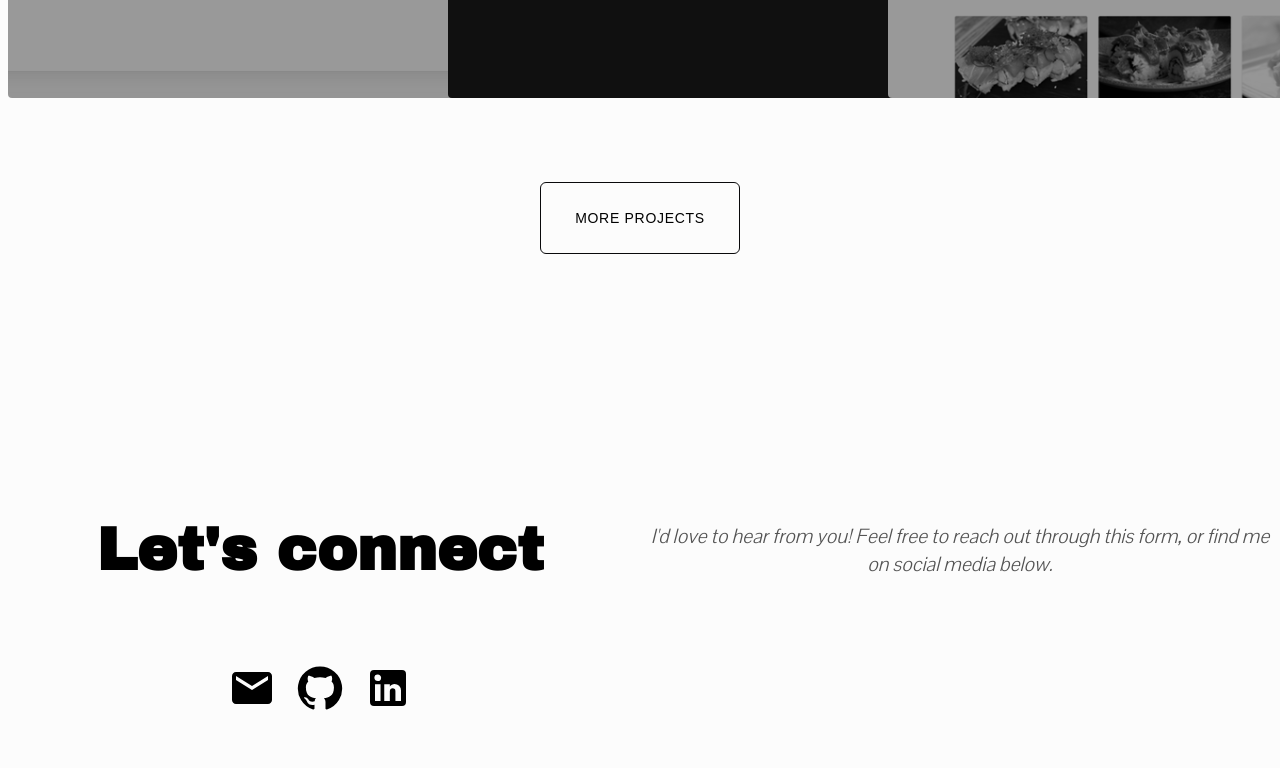
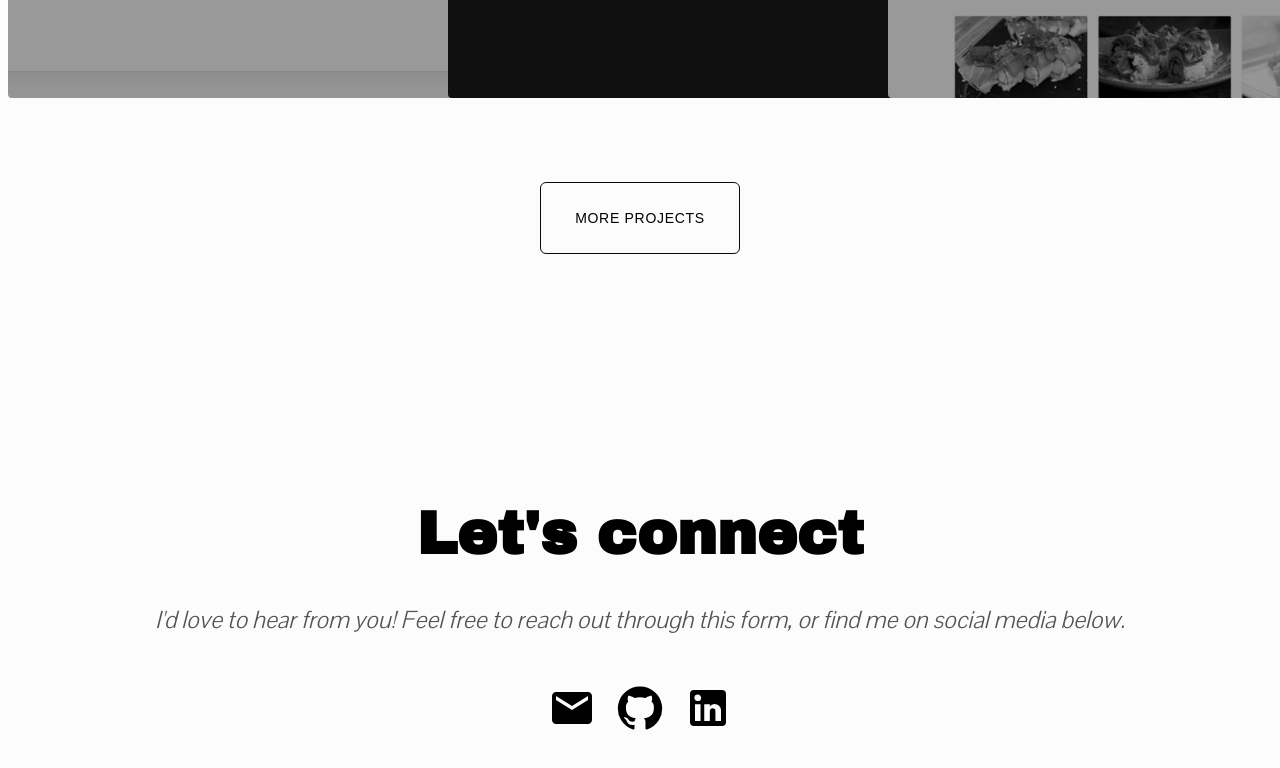
Before and after one commit to chelseaoktaviany/portofolio-v3, a Next.js app: page / in a window 1280 px wide. Shown: the part 3778-4546 px from the top of the page. Built offline with nearby package versions, Linux system fonts and the light colour scheme; a web font is replaced by a local one.

Commit message:
updated contact section

```diff
--- a/src/components/sections/Contact.tsx
+++ b/src/components/sections/Contact.tsx
@@ -9,18 +9,15 @@ const classNameIcons = "!text-5xl";
 
 const Contact = () => {
   return (
-    <div
-      className="w-full grid grid-cols-2 md:grid-cols-2 sm:grid-cols-1
-        justify-center items-center my-5"
-    >
+    <div className="w-full flex flex-col justify-center items-center my-5">
       <h1
         className="text-6xl text-center md:text-center sm:text-center font-bold
-          font-(family-name:--font-archivo-black) py-9"
+          font-(family-name:--font-archivo-black) py-10"
       >
         Let&apos;s connect
       </h1>
       <p
-        className="text-xl text-muted-foreground text-center md:text-center
+        className="text-2xl text-muted-foreground text-center md:text-center
           sm:text-center font-light italic
           font-(family-name:--font-pontano-sans) py-0"
       >
```
